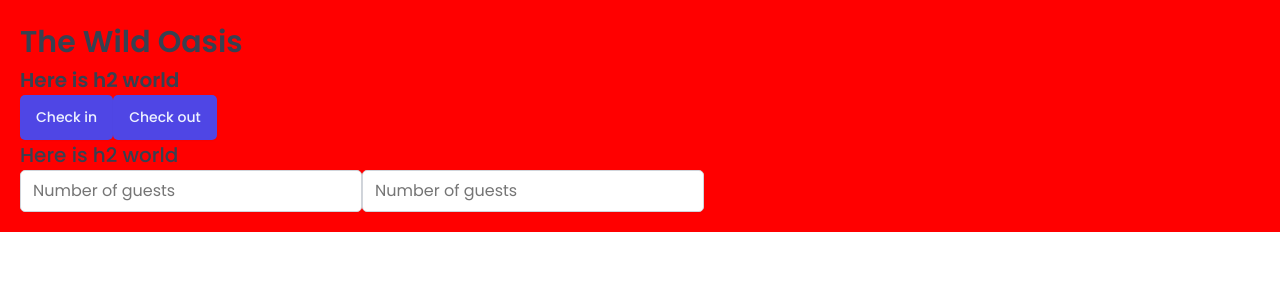
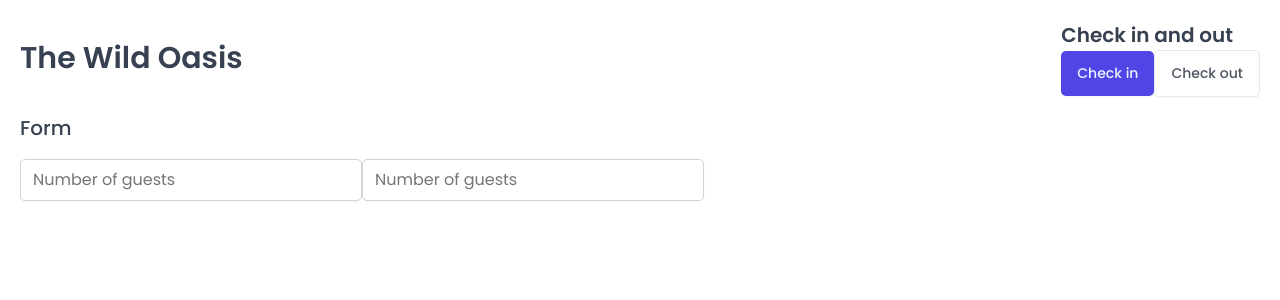
Before and after one commit to ArtemLobastov/oasis, a React (Vite) app: page / in a window 1280 px wide. Shown: the top 300 px of the page. Built offline with nearby package versions, Linux system fonts and the light colour scheme; a web font is replaced by a local one.

Commit message:
Add btn styles

```diff
--- a/src/App.jsx
+++ b/src/App.jsx
@@ -3,9 +3,8 @@
 import Button from './ui/Button';
 import Input from './ui/Input';
 import Heading from './ui/Heading';
-
+import Row from './ui/Row';
 const StyledApp = styled.div`
-  background-color: red;
   padding: 20px;
 `;
 
@@ -14,13 +13,25 @@
     <>
       <GlobalStyles />
       <StyledApp>
-        <Heading as="h1">The Wild Oasis</Heading>
-        <Heading as="h2">Here is h2 world</Heading>
-        <Button>Check in</Button>
-        <Button>Check out</Button>
-        <Heading as="h3">Here is h2 world</Heading>
-        <Input type="number" placeholder="Number of guests" />
-        <Input type="number" placeholder="Number of guests" />
+        <Row type="vertical">
+          <Row type="horizontal">
+            <Heading as="h1">The Wild Oasis</Heading>
+            <div>
+              <Heading as="h2">Check in and out</Heading>
+              <Button>Check in</Button>
+              <Button variation="secondary" size="medium">
+                Check out
+              </Button>
+            </div>
+          </Row>
+          <Row type="vertical">
+            <Heading as="h3">Form </Heading>
+            <form>
+              <Input type="number" placeholder="Number of guests" />
+              <Input type="number" placeholder="Number of guests" />
+            </form>
+          </Row>
+        </Row>
       </StyledApp>
     </>
   );
--- a/src/ui/Button.jsx
+++ b/src/ui/Button.jsx
@@ -49,18 +49,16 @@
 };
 
 const Button = styled.button`
-  font-size: 1.4rem;
-  padding: 1.2rem 1.6rem;
-  font-weight: 500;
   border: none;
   border-radius: var(--border-radius-sm);
-  background-color: var(--color-brand-600);
-  color: var(--color-brand-50);
   box-shadow: var(--shadow-sm);
-  cursor: pointer;
+  ${(props) => sizes[props.size]}
+  ${(props) => variations[props.variation]}
+  background-color: ${(props) => props.color};
+`;
 
-  &:hover {
-    background-color: var(--color-brand-700);
-  }
-`;
+Button.defaultProps = {
+  size: 'medium',
+  variation: 'primary',
+};
 export default Button;
--- /dev/null
+++ b/src/ui/Row.jsx
@@ -0,0 +1,21 @@
+import styled, { css } from 'styled-components';
+
+const Row = styled.div`
+  display: flex;
+  ${(props) =>
+    props.type === 'horizontal' &&
+    css`
+      justify-content: space-between;
+      align-items: center;
+    `}
+  ${(props) =>
+    props.type === 'vertical' &&
+    css`
+      flex-direction: column;
+      gap: 1.6rem;
+    `}
+`;
+Row.defaultProps = {
+  type: 'vertical',
+};
+export default Row;
```
